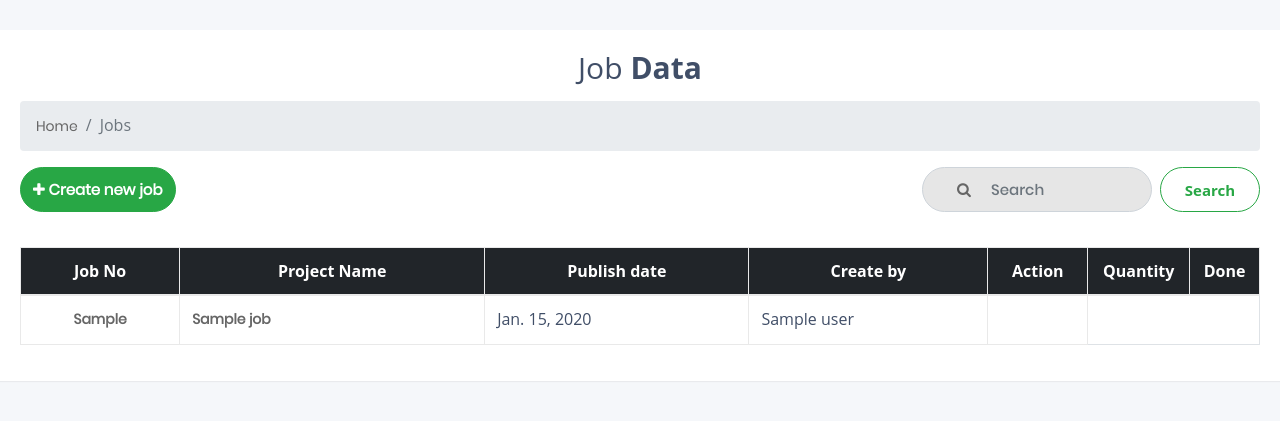
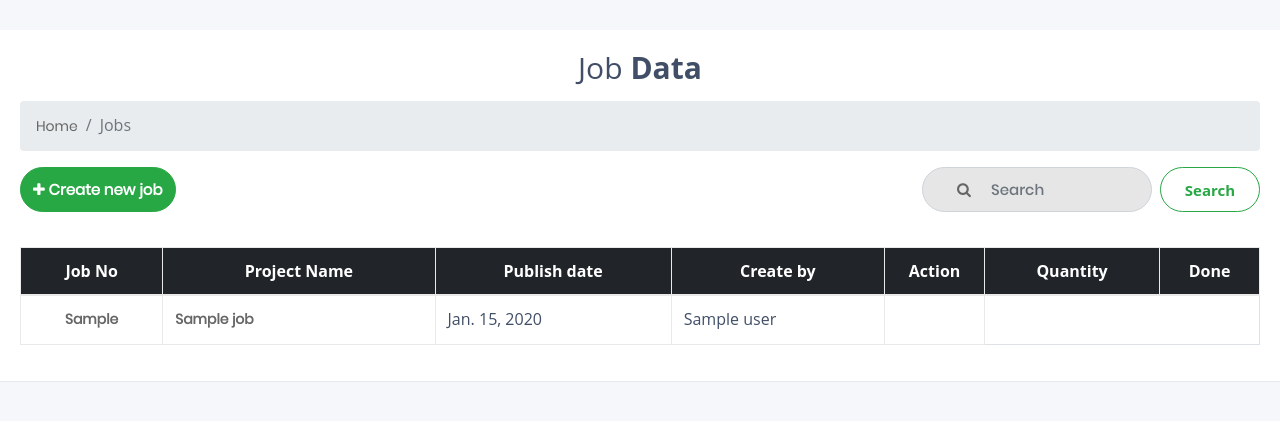
Before and after one commit to KOngTNP/OP-AUTOTECH-Web-database-Django, a Django app: template templates/job/jobTable.html in a window 1280 px wide. Shown: the part 56-477 px from the top of the page. Run offline with Django 3.2, Linux system fonts and the light colour scheme; a user stored in the database is signed in; tables that the repository leaves empty hold one stand-in row (values such as "Sample post"); the template is opened without the code that fills it: most values are stand-ins (such as "Sample title", 1, 10 or a date in 2020); data that the repository does not hold is empty; some libraries are stand-ins or nearby versions.

Commit message:
edit table layout

```diff
--- a/templates/job/jobTable.html
+++ b/templates/job/jobTable.html
@@ -49,11 +49,11 @@
                   <th scope="col" class="js-sort-string">Create by</th>
 
                   {% if user.is_staff %}
-                    <th scope="col" style="width:100px">Action</th>
+                    <th scope="col" style="min-width:100px;">Action</th>
                   {% endif %}
 
-                  <th scope="col" style="max-width:50px;">Quantity</th>
-                  <th scope="col" style="max-width:70px;">Done</th>
+                  <th scope="col" style="max-width:100px;">Quantity</th>
+                  <th scope="col" style="max-width:100px;">Done</th>
 
                 </tr>
               </thead>
@@ -67,7 +67,7 @@
                   <td>{{job.user}}</td>
 
                   {% if user.is_staff %}
-                  <td>
+                  <td style="width: 100px; text-align: center;">
                     <a class="edit" title="Edit" data-toggle="tooltip" href='/jobTable/edit/{{job.jobNo}}'><i class="material-icons">&#xE254;</i> </a>
                     <a class="delete" title="Delete" data-toggle="tooltip" href='/jobTable/delete/{{job.jobNo}}'  onclick="return confirm('Are you sure you want to delete this item?');"><i class="material-icons">&#xE872;</i></a>
                   </td>
@@ -75,7 +75,7 @@
 
                   {% for all in all_qty %}
                     {% if job.jobNo == all.jobNo%}
-                      <td style="text-align: center; color: green;">{{all.QTY}}</td>
+                      <td style="text-align: center; color: green; width: 100px;">{{all.QTY}}</td>
                       {% for done in done_qty %}
                         {% if job.jobNo == done.jobNo%}
                           {% if all.QTY == done.Assemby_QTY %}
```
Also changed, not shown: templates/drawing/drawingTable.html (+14 -9 lines).
